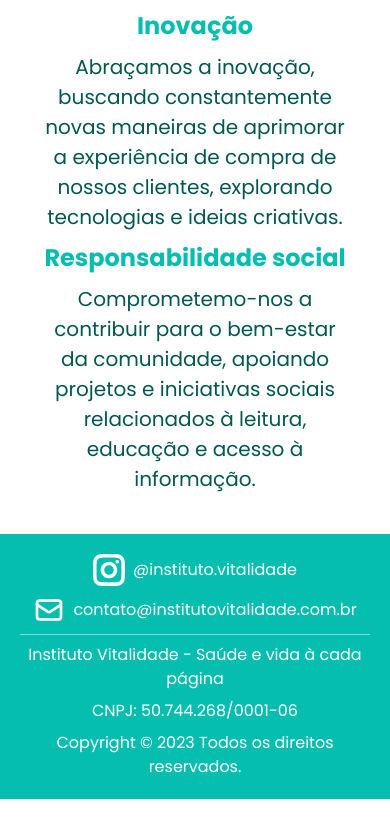
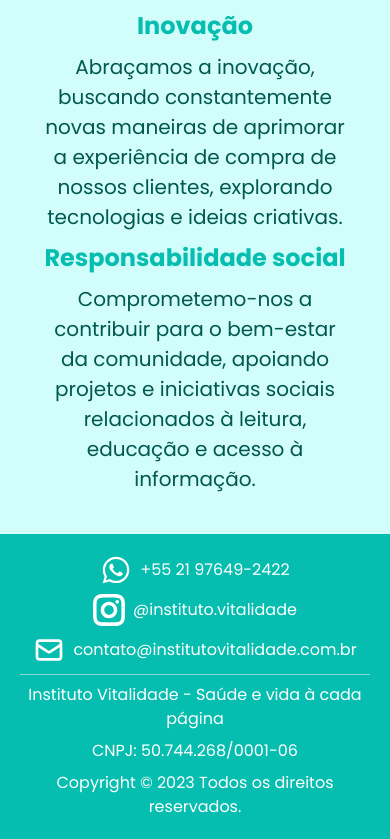
Before and after one commit to DanielOrfeu/instituto-vitalidade, a Next.js app: page / in a window 390 px wide. Shown: the part 3106-3945 px from the top of the page. Before the commit the page ends 3905 px from the top, so only its background shows below. Built offline with nearby package versions, Linux system fonts and the light colour scheme.

Commit message:
whatsapp phone

```diff
--- a/src/app/layout.tsx
+++ b/src/app/layout.tsx
@@ -8,6 +8,16 @@ const poppins = Poppins({
   weight: ['300', '400', '500', '600', '700',],
   subsets: ['latin'],
 })
+
+const enum colors {
+  "#ffffff",
+  "#d1fdfb",
+  "#10E1D5",
+  "#05BEB0",
+  "#029286",
+  "#00584F",
+  "#000000"
+}
 
 export default function RootLayout({
   children,
@@ -22,7 +32,7 @@ export default function RootLayout({
       </head>
       <body className={poppins.className}>
         <ChakraProvider resetCSS>
-          <Stack overflowX={'hidden'} gap={0}>
+          <Stack overflowX={'hidden'} gap={0} backgroundColor={colors['1']}>
             <VStack>
               {children}
             </VStack>
--- a/src/components/footer.tsx
+++ b/src/components/footer.tsx
@@ -1,9 +1,8 @@
-import { HStack, Icon, Link, Text, VStack } from '@chakra-ui/react'
+import { HStack, Icon, Link, Stack, Text, VStack } from '@chakra-ui/react'
 import React from 'react'
 import { HiOutlineMail } from "react-icons/hi";
 import { GrInstagram } from "react-icons/gr";
-import { BiMap } from "react-icons/bi";
-import { HiPhone } from "react-icons/hi";
+import { MdWhatsapp } from "react-icons/md";
 import { Divider } from '@chakra-ui/react'
 
 export default function Footer() {
@@ -21,15 +20,28 @@ export default function Footer() {
                 justifyContent={'center'}
             >
                 <HStack>
-                    <Icon boxSize={8} as={GrInstagram} />
-                    <Link href="https://www.instagram.com/instituto.vitalidade/" isExternal>
-                        @instituto.vitalidade
+                    <Link href="https://api.whatsapp.com/send?phone=5521976492422" isExternal>
+                        <HStack>
+                            <Icon boxSize={8} as={MdWhatsapp} />
+                            <Text>+55 21 97649-2422 </Text>
+                        </HStack>
                     </Link>
                 </HStack>
                 <HStack>
-                    <Icon boxSize={8} as={HiOutlineMail} />
+                    <Link href="https://www.instagram.com/instituto.vitalidade/" isExternal>
+                        <HStack>
+                            <Icon boxSize={8} as={GrInstagram} />
+                            <Text>@instituto.vitalidade</Text>
+                        </HStack>
+
+                    </Link>
+                </HStack>
+                <HStack>
                     <Link href="mailto:contato@institutovitalidade.com.br" isExternal>
-                        contato@institutovitalidade.com.br
+                            <HStack>
+                                <Icon boxSize={8} as={HiOutlineMail} />
+                                <Text>contato@institutovitalidade.com.br</Text>
+                            </HStack>
                     </Link>
                 </HStack>
             </HStack>
```
